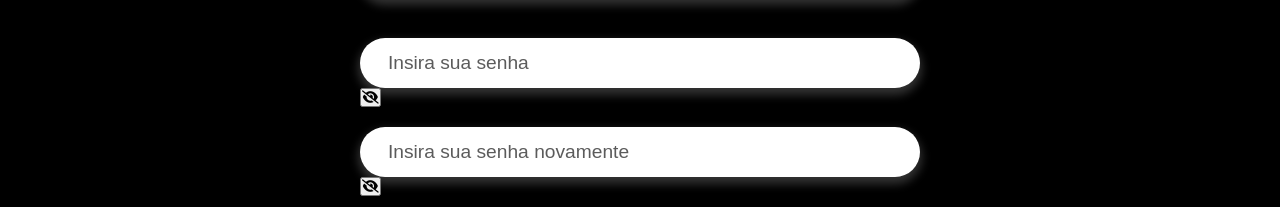
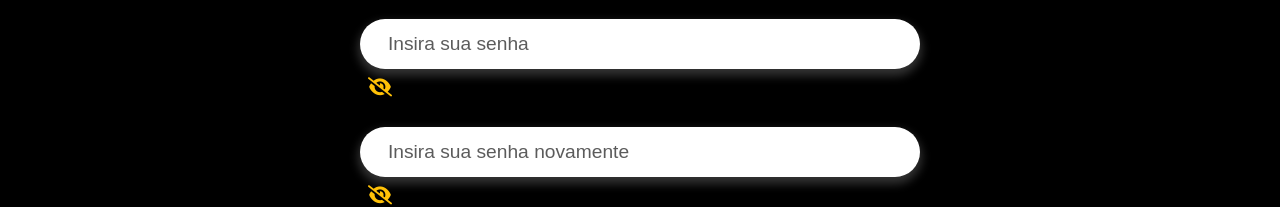
Before and after one commit to EnzoRicardo/Flash_Delivery, a React (Create React App) app in the folder framework/: page /register in a window 1280 px wide. Shown: the part 629-836 px from the top of the page. Built offline with nearby package versions, Linux system fonts and the light colour scheme; a web font is replaced by a local one.

Commit message:
css pagina de olho

```diff
--- a/framework/src/Components/css/SignUp.css
+++ b/framework/src/Components/css/SignUp.css
@@ -122,6 +122,30 @@
     top: 290px;
 }
 
+.botao-visibilidade, .botao-visibilidade-confirm {
+  background-color: transparent;
+  border: none;
+  cursor: pointer;
+  padding: 8px;
+  font-size: 1.2rem;
+  color: #FFC107;
+  transition: color 0.3s ease, transform 0.2s ease;
+}
+
+
+.botao-visibilidade:hover, .botao-visibilidade-confirm:hover {
+  color: #c89706;
+  transform: scale(1.1);
+}
+
+.botao-visibilidade:active, .botao-visibilidade-confirm:active {
+  transform: scale(0.95);
+}
+
+.botao-visibilidade i, .botao-visibilidade-confirm i {
+  pointer-events: none;
+}
+
 
 
 .custom-toast-success {
```
